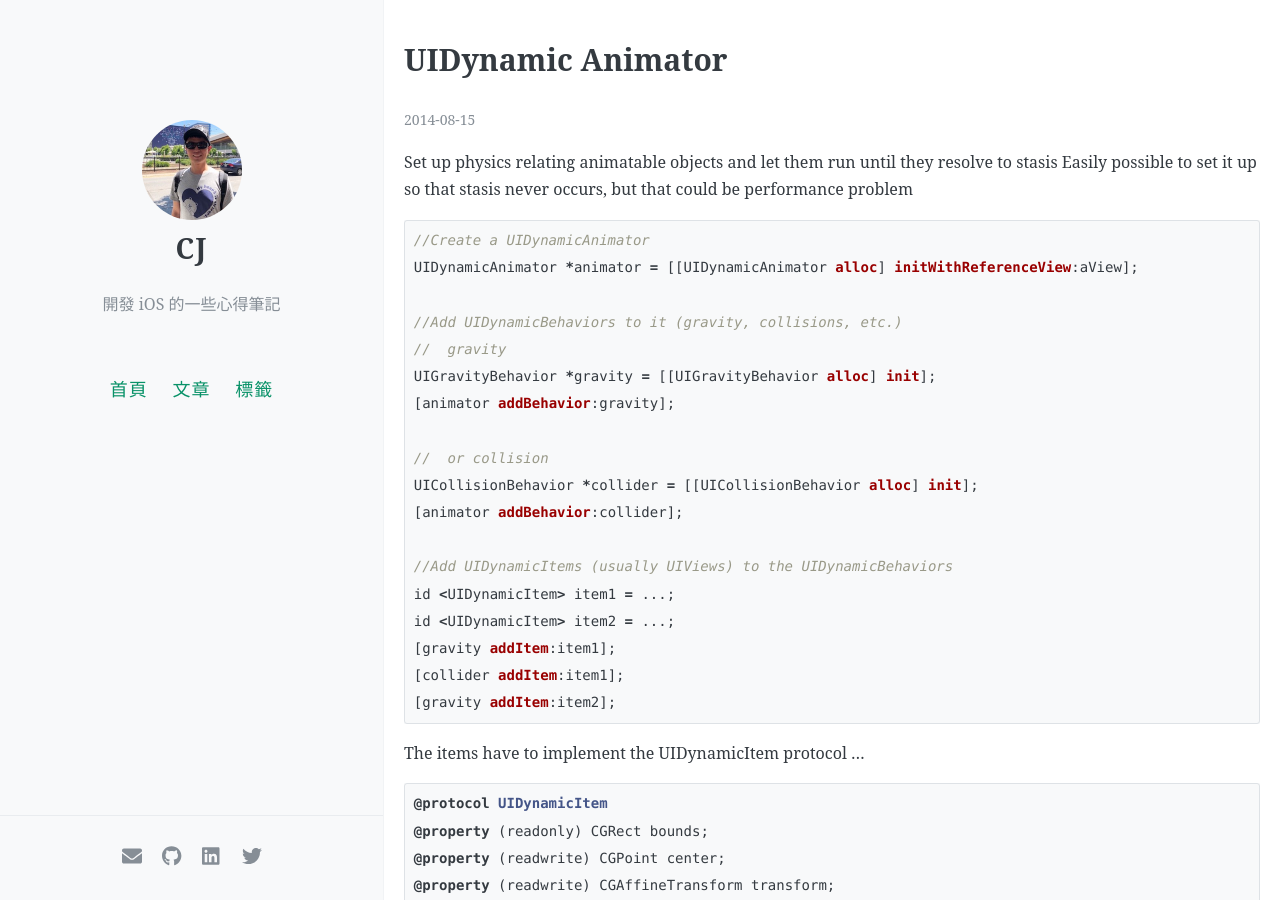
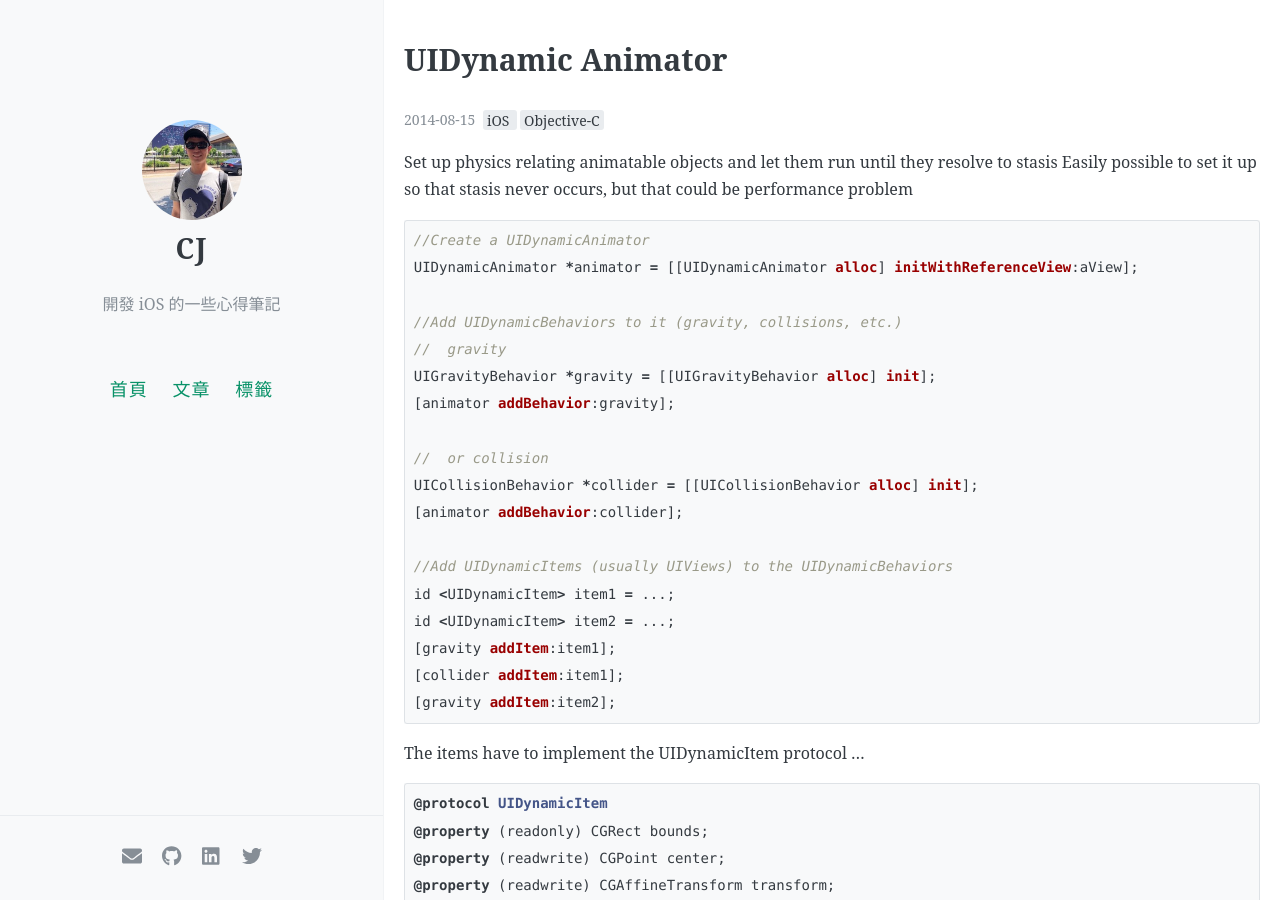
Before and after one commit to eJamesLin/cj.github.io, a Jekyll site: the page built from _posts/2014-08-15-UIDynamic-Animator.markdown, in a window 1280 px wide and 900 px high. Built offline with Jekyll 4.4.1, drawn with Linux system fonts in a browser that asks for light colours; nearby versions of some CDN libraries; comment, search, counter and statistics services are not loaded.

Commit message:
Add tags

```diff
--- a/_posts/2014-08-15-UIDynamic-Animator.markdown
+++ b/_posts/2014-08-15-UIDynamic-Animator.markdown
@@ -2,6 +2,7 @@
 layout: post
 title:  UIDynamic Animator
 date:   2014-08-15 15:24:00 +0800
+tags:   [iOS, Objective-C]
 ---
 
 Set up physics relating animatable objects and let them run until they resolve to stasis
--- a/_posts/2014-10-15-Simulate-default-GPS-location.markdown
+++ b/_posts/2014-10-15-Simulate-default-GPS-location.markdown
@@ -2,6 +2,7 @@
 layout: post
 title:  Simulate default GPS location
 date:   2014-10-15 00:22:00 +0800
+tags:   [iOS]
 ---
 
 Product -> Scheme -> Edit Scheme ...-> Run -> Options -> Default Location
--- a/_posts/2019-09-03-Hello-World.markdown
+++ b/_posts/2019-09-03-Hello-World.markdown
@@ -5,8 +5,8 @@ date:   2019-09-03 13:00:00 +0800
 ---
 Blog 連載再開 :p
 
-一直想從 [http://cj-lin.logdown.com](http://cj-lin.logdown.com) 搬家出來，
-作為一個支援 Markdown 且易於使用的 Blog 來說，logdown 在當時的確算是滿順手的，奈何後來已經停止更新了。
+一直想從 [http://cj-lin.logdown.com](http://cj-lin.logdown.com) 搬家出來，作為一個支援 Markdown 且易於使用的 Blog 來說，logdown 在當時的確算是滿順手的，奈何後來已經停止更新了。
+
 接下來就一篇一篇地備份出來吧。
 
 期望這個 Blog 持續紀錄技術路上遇到的點滴，分擔一些大腦的記憶體。
```
